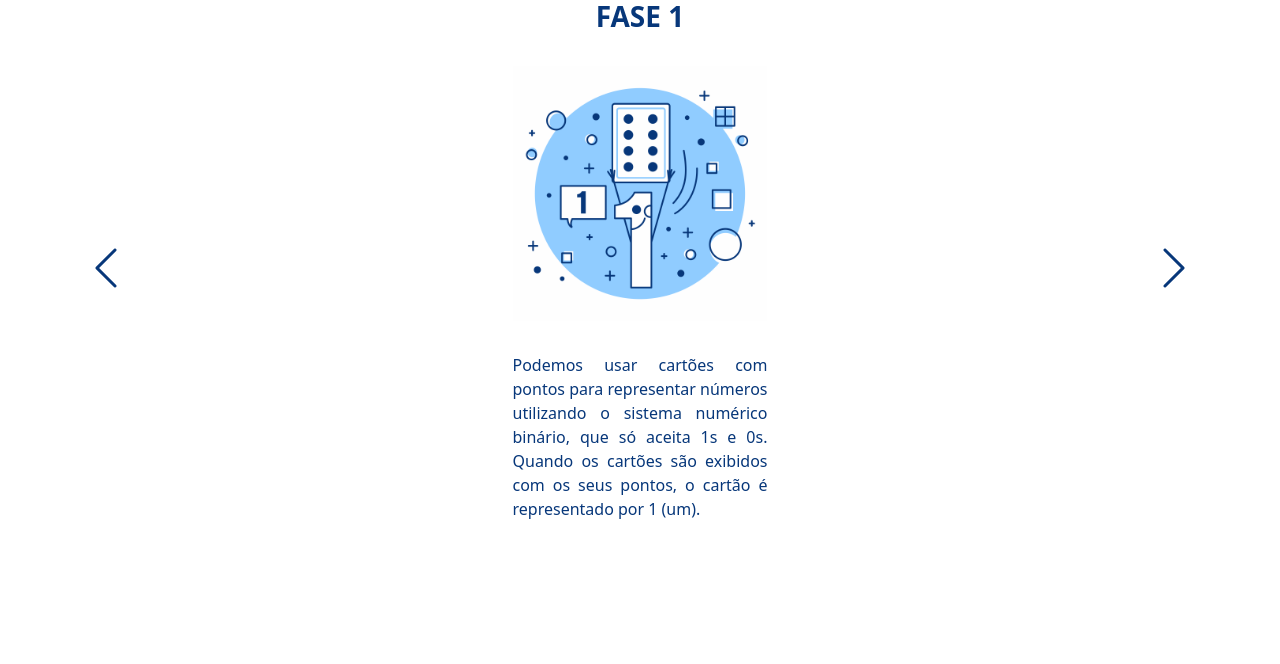
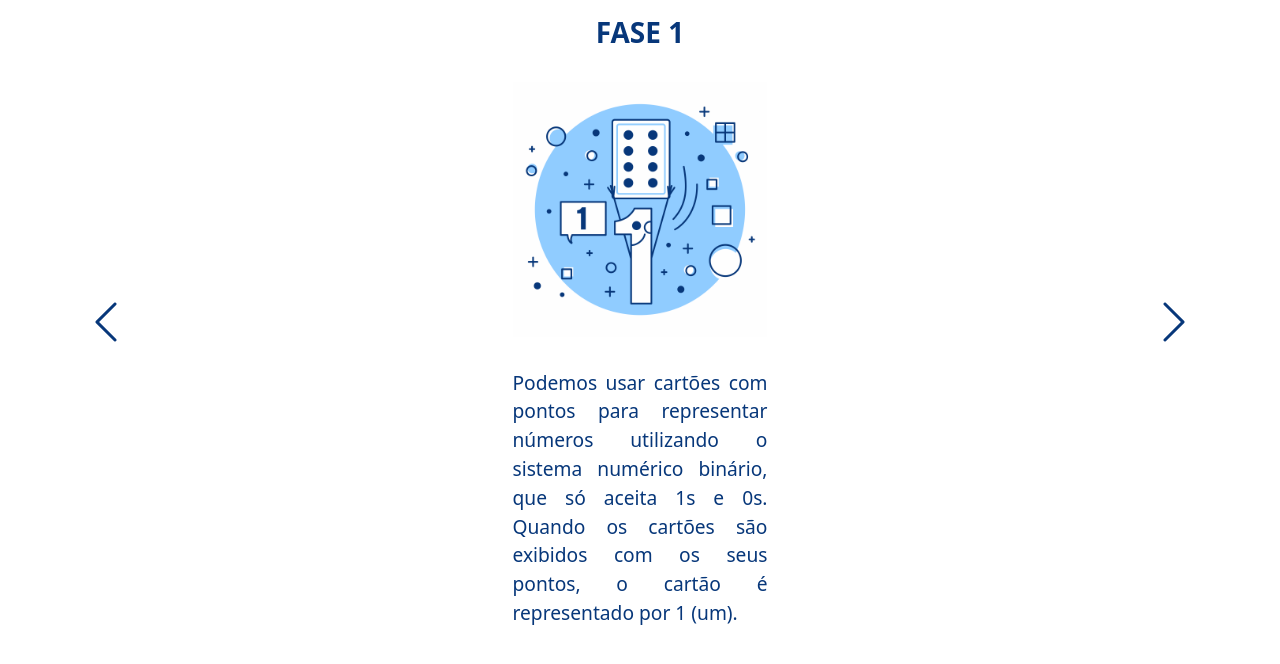
Before and after one commit to WyllianYurk77/plugged-computing-web-front, an Angular app: page /fase-1-1 in a window 1280 px wide. Shown: the top 664 px of the page. Built offline with nearby package versions, Linux system fonts and the light colour scheme.

Commit message:
#13: aumento de tamanho de fontes

```diff
--- a/src/app/components/levels/one/screen-one/screen-one.component.css
+++ b/src/app/components/levels/one/screen-one/screen-one.component.css
@@ -20,7 +20,7 @@
 
 h3 {
   color: #07377A;
-  margin-bottom: 2rem;
+  margin: 1rem 0 2rem 0;
 }
 
 p {
@@ -28,6 +28,7 @@ p {
   width: 25%;
   text-align: justify;
   margin-top: 2rem;
+  font-size: 1.2rem;
 }
 
 .bi {
--- a/src/app/components/levels/one/screen-two/screen-two.component.css
+++ b/src/app/components/levels/one/screen-two/screen-two.component.css
@@ -20,7 +20,7 @@
 
 h3 {
   color: #07377A;
-  margin-bottom: 2rem;
+  margin: 1rem 0 2rem 0;
 }
 
 p {
@@ -28,6 +28,7 @@ p {
   width: 25%;
   text-align: justify;
   margin-top: 2rem;
+  font-size: 1.2rem;
 }
 
 .bi {
```
